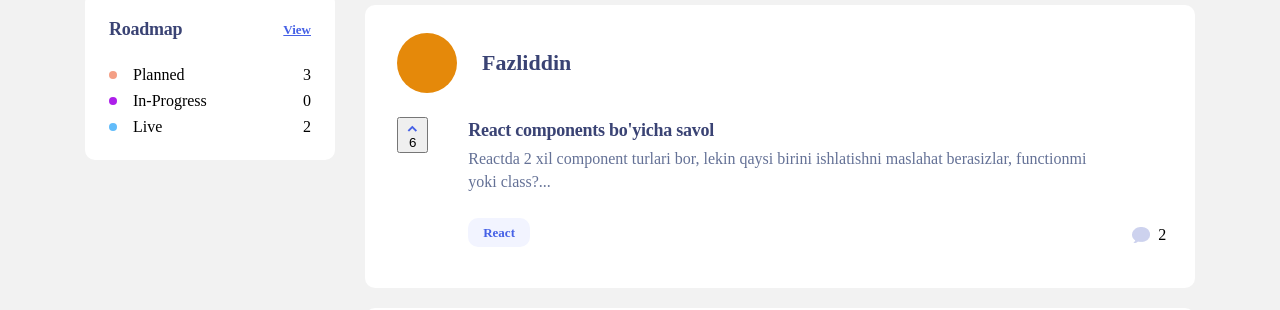
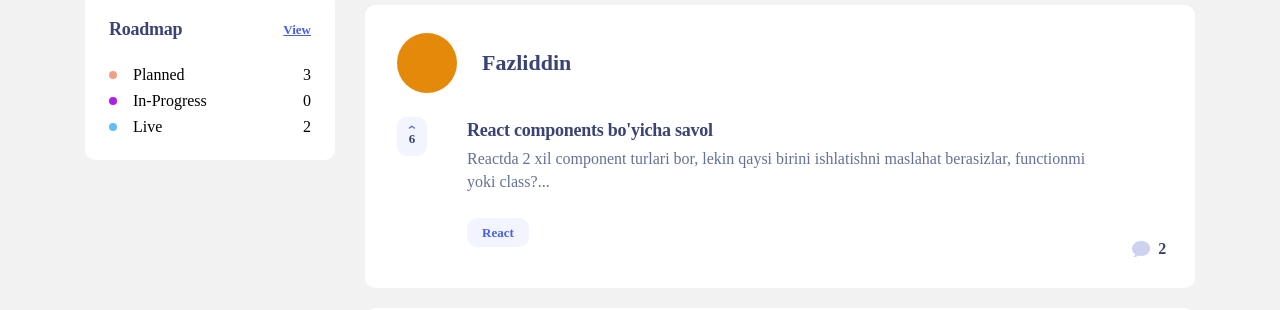
Before and after one commit to NurmuhammadovHojiakbar/feedback, a React (Create React App) app: page / in a window 1280 px wide. Shown: the part 397-707 px from the top of the page. Built offline with nearby package versions, Linux system fonts and the light colour scheme.

Commit message:
Likes toggler

```diff
--- a/src/Components/FeedbackList/Feedback.css
+++ b/src/Components/FeedbackList/Feedback.css
@@ -42,6 +42,40 @@
     align-self: flex-start;
     margin-right: 40px;
 }
+.likes-button{
+    position: relative;
+    display: flex;
+    align-items: center;
+    flex-direction: column;
+    min-width: 30px;
+    padding: 8px;
+    font-weight: bold;
+    font-size: 13px;
+    line-height: 19px;
+    color: #3A4374;
+    background-color: #f2f4fe;
+    border-radius: 10px;
+    border: none;
+    outline: none;
+    text-decoration: none;
+    transition: 0.5s ease;
+}
+.likes-button:hover{
+    background-color: #cfd7ff;
+}
+.likes-button::before{
+    content: "";
+    position: absolute;
+    top: 0;
+    left: 0;
+    width: 100%;
+    height: 100%;
+}
+
+.likes-button.active{
+    background-color: #4661E6;
+    color: #fff;
+}
 
 .feedback-wrapper{
     margin-right: 25px;
@@ -78,9 +112,16 @@
 }
 
 .feedback-comment{
+    text-decoration: none;
     align-self: flex-end;
     display: flex;
     align-items: center;
+    font-weight: bold;
+    font-size: 16px;
+    line-height: 23px;
+    text-align: center;
+    letter-spacing: -0.222222px;
+    color: #3A4374;
 }
 .feedback-comment img{
     margin-right: 8px;
--- a/src/Components/FeedbackList/FeedbackItem.js
+++ b/src/Components/FeedbackList/FeedbackItem.js
@@ -1,11 +1,20 @@
-import React from 'react';
+import React, { useState } from 'react';
+import { Link } from 'react-router-dom';
 import Arrow from "../../Assets/Icons/arrow-top.png"
 import Comment from "../../Assets/Icons/comment-icon.png"
 
 const FeedbackItem = ({feedback}) => {
 
-    let {likes} = feedback
-    const likeHandler = ()=>{
+    let [likes, setLikes] = useState(feedback.likes)
+    const likeHandler = (e)=>{
+        e.preventDefault();
+        if(e.target.classList.contains("active")){
+            e.target.classList.remove("active")
+            setLikes(likes - 1)
+        }else if(!e.target.classList.contains("active")){
+            e.target.classList.add("active")
+            setLikes(likes + 1)
+        }
     }
 
     return (
@@ -16,23 +25,24 @@ const FeedbackItem = ({feedback}) => {
             </header>
             <main className="feedback-item__main">
                 <div className="likes-wrapper">
-                    <button
-                        className="likes"
+                    <a
+                        href="/"
+                        className="likes-button"
                         onClick={likeHandler}
                     >
-                        <img src={Arrow} alt="Arrow Icon"/>
+                        <img src={Arrow} alt="Arrow Icon" width="8" height="4"/>
                         <span>{likes}</span>
-                    </button>
+                    </a>
                 </div>
                 <div className="feedback-wrapper">
                     <h3 className="feedback-title">{ feedback.title }</h3>
                     <p className="feedback-body">{ feedback.body.slice(0,350) + "..." }</p>
                     <p className="feedback-type">{feedback.type}</p>
                 </div>
-                <p className="feedback-comment">
+                <Link to="/" className="feedback-comment">
                     <img src={Comment} alt="Comment Icon"/>
                     <pan>{feedback.comments.length}</pan>
-                </p>
+                </Link>
             </main>
         </li>
     );
```
